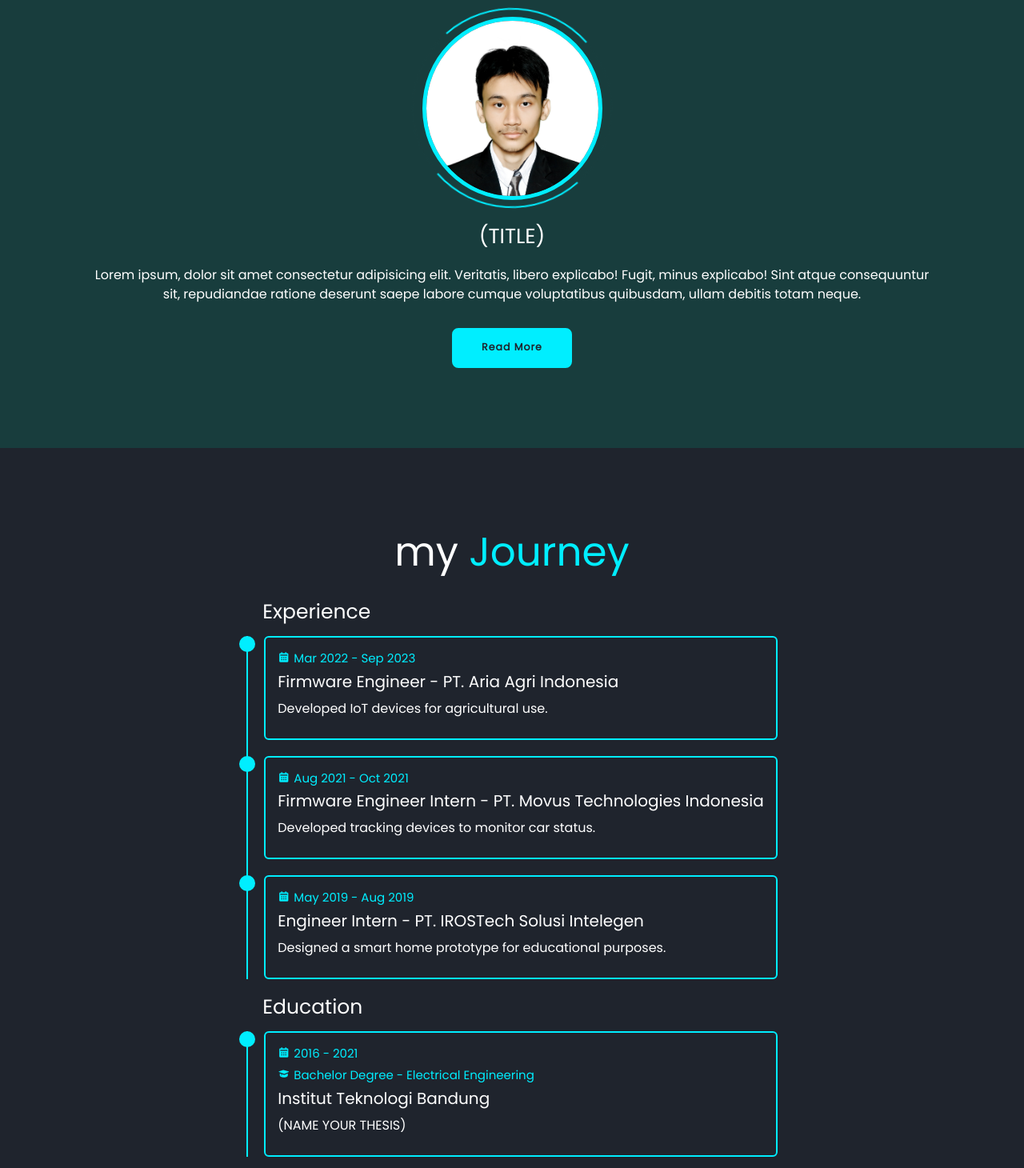
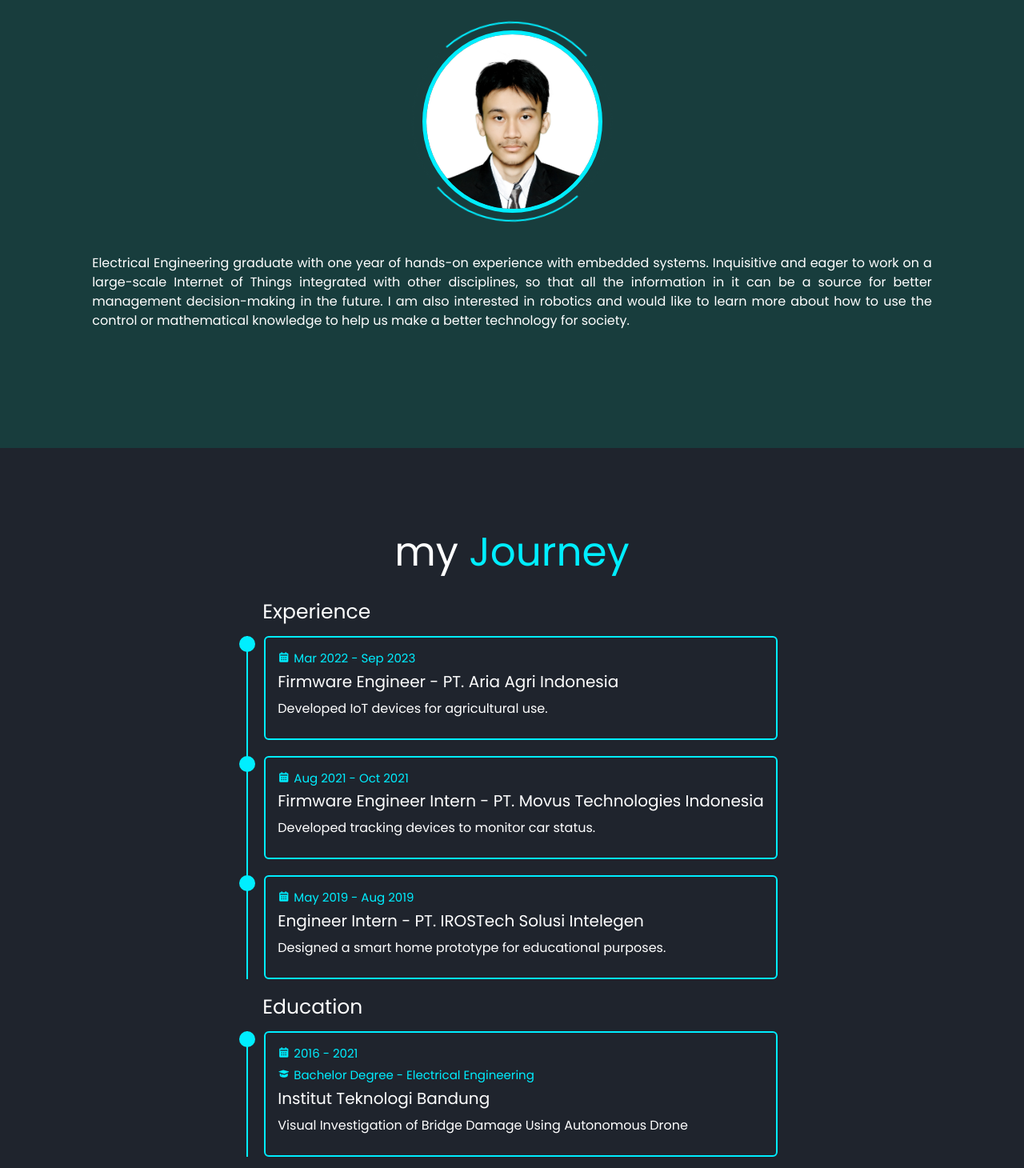
Before and after one commit to amaldits/amaldits.github.io, a plain HTML site: page index.html in a window 1280 px wide. Shown: the part 1040-2500 px from the top of the page at 80% size. Drawn offline with nearby package versions, Linux system fonts and the light colour scheme.

Commit message:
3rd commit

```diff
--- a/index.html
+++ b/index.html
@@ -79,15 +79,15 @@
       </div>
 
       <div class="about-content">
-        <h3>(TITLE)</h3>
+        <!-- <h3>(TITLE)</h3> -->
         <p>
-          Lorem ipsum, dolor sit amet consectetur adipisicing elit. Veritatis, libero explicabo! Fugit, minus explicabo! Sint atque consequuntur sit, repudiandae ratione deserunt saepe labore cumque voluptatibus quibusdam, ullam debitis
-          totam neque.
+          Electrical Engineering graduate with one year of hands-on experience with embedded systems. Inquisitive and eager to work on a large-scale Internet of Things integrated with other disciplines, so that all the information in it can
+          be a source for better management decision-making in the future. I am also interested in robotics and would like to learn more about how to use the control or mathematical knowledge to help us make a better technology for society.
         </p>
 
-        <div class="btn-box btns">
+        <!-- <div class="btn-box btns">
           <a href="#" class="btn">Read More</a>
-        </div>
+        </div> -->
       </div>
     </section>
 
@@ -133,7 +133,9 @@
                 <div class="year"><i class="bx bxs-graduation"></i>Bachelor Degree - Electrical Engineering</div>
                 <!-- <h3>Bachelor Degree - Electrical Engineering</h3> -->
                 <h2>Institut Teknologi Bandung</h2>
-                <p>(NAME YOUR THESIS)</p>
+                <p>
+                  <a target="_blank" rel="noopener" href="https://digilib.itb.ac.id/index.php/gdl/view/61517"> Visual Investigation of Bridge Damage Using Autonomous Drone </a>
+                </p>
               </div>
             </div>
 
--- a/style.css
+++ b/style.css
@@ -383,7 +383,7 @@ span {
 }
 
 .about-content {
-  text-align: center;
+  text-align: justify;
 }
 
 .about-content h3 {
@@ -494,6 +494,11 @@ span {
 .education-content .content p {
   font-size: 1.6rem;
   padding-top: 0.5rem;
+}
+
+.education-content .content p a {
+  color: var(--text-color);
+  text-decoration: none;
 }
 
 /* *** journey *** */
```
